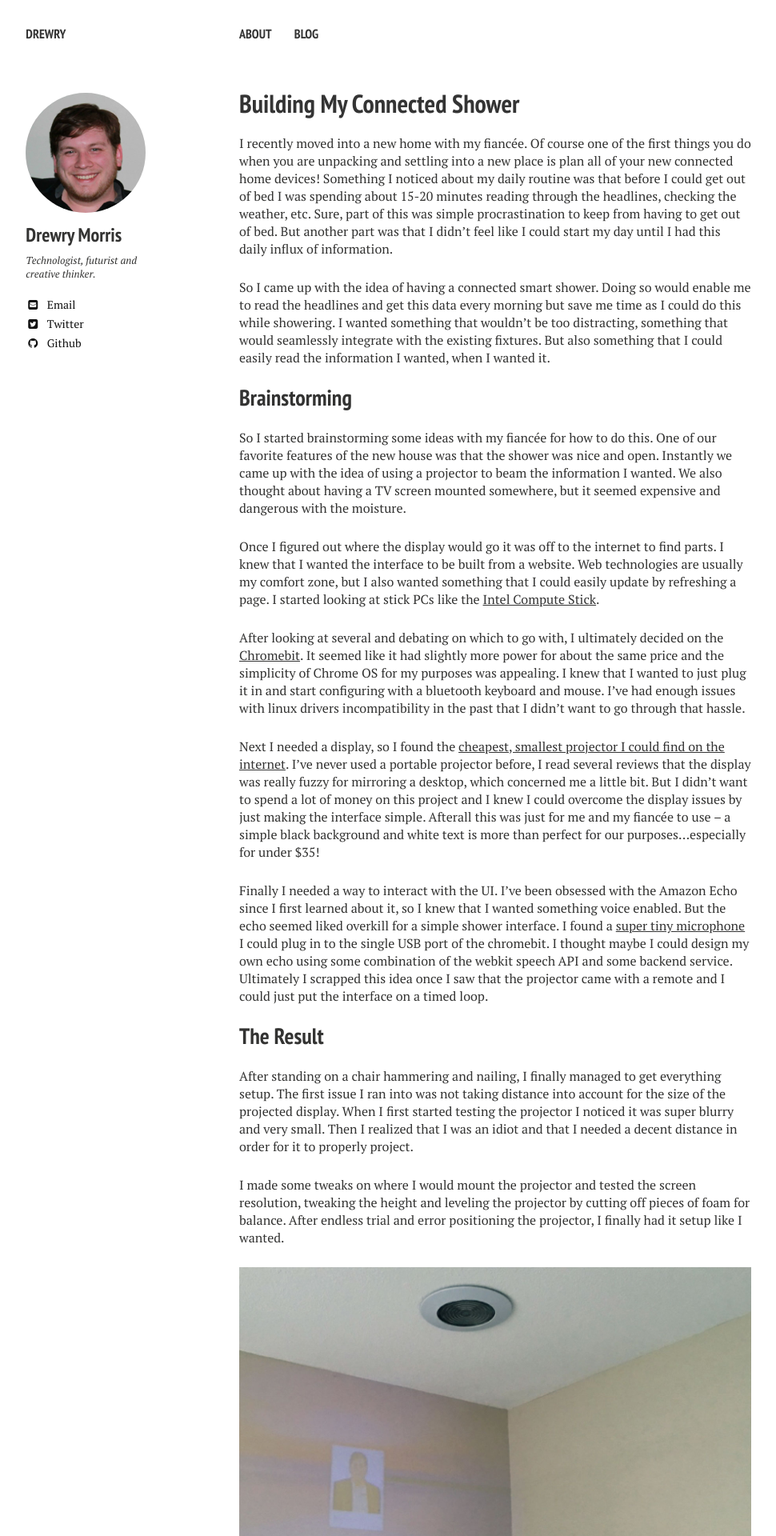
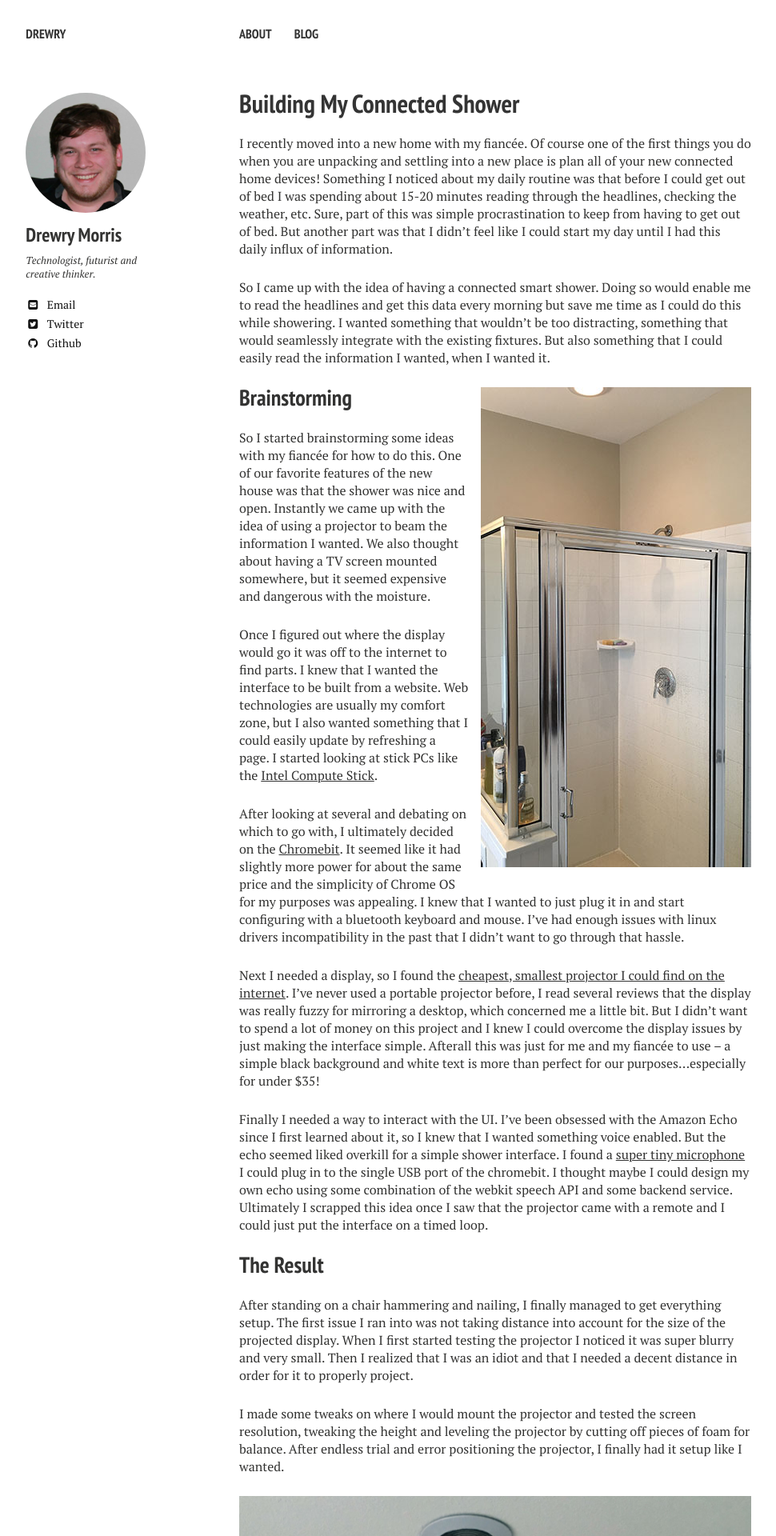
Before and after one commit to drewry/drewry.github.io, a Jekyll site: the page built from _posts/2016-03-27-building-my-connected-shower.md, in a window 1280 px wide. Shown: the top 1920 px of the page at 80% size, without its empty margins (21-991 px from the left). Built offline with Jekyll 4.4.1, drawn with Linux system fonts in a browser that asks for light colours; nearby versions of some CDN libraries; comment, search, counter and statistics services are not loaded.

Commit message:
adding picture of the shower for reference

```diff
--- a/_posts/2016-03-27-building-my-connected-shower.md
+++ b/_posts/2016-03-27-building-my-connected-shower.md
@@ -14,6 +14,8 @@ date: 2016-03-27T08:03:10-05:00
 I recently moved into a new home with my fiancée. Of course one of the first things you do when you are unpacking and settling into a new place is plan all of your new connected home devices! Something I noticed about my daily routine was that before I could get out of bed I was spending about 15-20 minutes reading through the headlines, checking the weather, etc. Sure, part of this was simple procrastination to keep from having to get out of bed. But another part was that I didn't feel like I could start my day until I had this daily influx of information.
 
 So I came up with the idea of having a connected smart shower. Doing so would enable me to read the headlines and get this data every morning but save me time as I could do this while showering. I wanted something that wouldn't be too distracting, something that would seamlessly integrate with the existing fixtures. But also something that I could easily read the information I wanted, when I wanted it.
+
+![The Shower]({{ site.url }}/images/shower_pic4.jpg){: .image-pull-right}
 
 ## Brainstorming
 So I started brainstorming some ideas with my fiancée for how to do this. One of our favorite features of the new house was that the shower was nice and open. Instantly we came up with the idea of using a projector to beam the information I wanted. We also thought about having a TV screen mounted somewhere, but it seemed expensive and dangerous with the moisture.
--- a/_sass/typography.scss
+++ b/_sass/typography.scss
@@ -139,6 +139,11 @@ p {
 			margin-top: -($indent-var);
 		}
 	}
+
+  img.image-pull-right {
+    margin-left: 15px;
+    margin-bottom: 15px;
+  }
 }
 
 /*
```
Also changed, not shown: images/shower_pic4.jpg (added).
